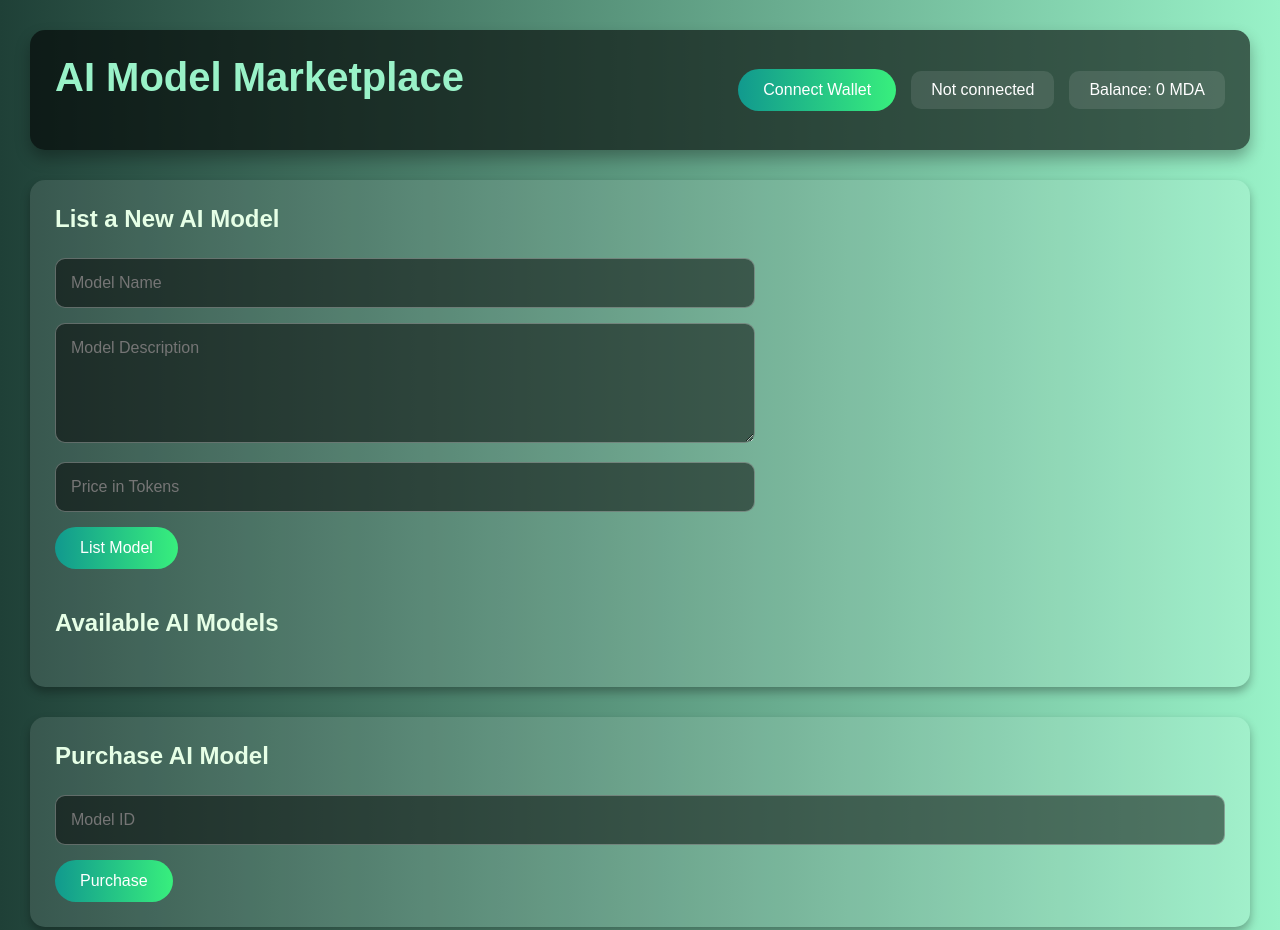
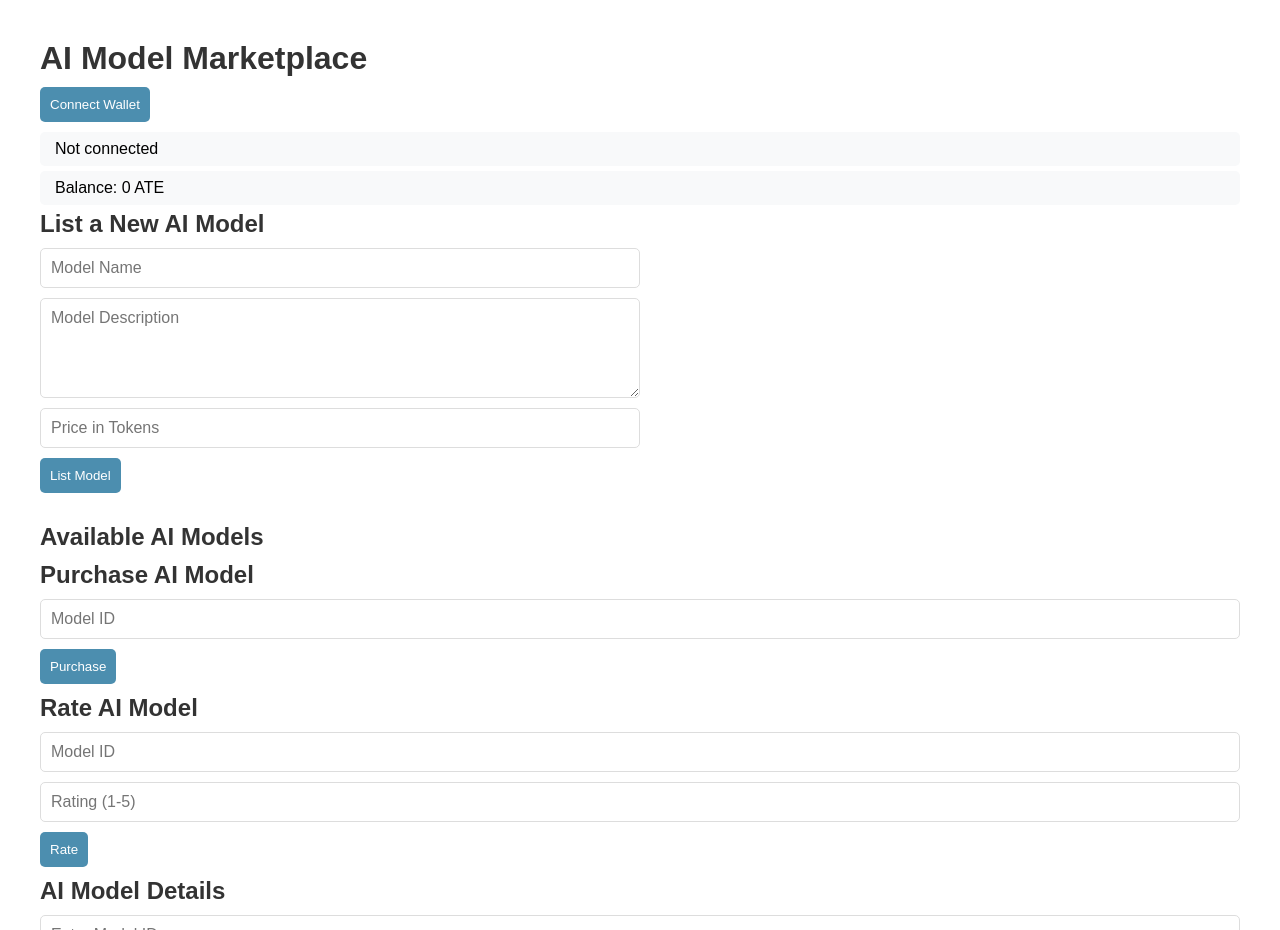
Before and after one commit to Mad1xxopp/AS-MDA-BT4, a plain HTML site: page index.html in a window 1280 px wide. Shown: the top 930 px of the page. Drawn offline with Linux system fonts and the light colour scheme; a script that the page names is missing.

Commit message:
Первый коммит

```diff
--- a/hardhat.config.js
+++ b/hardhat.config.js
@@ -14,7 +14,4 @@ module.exports = {
       ],
     },
   },
-  etherscan: {
-    apiKey: `${process.env.PROCESS_API}`,
-  },
 };
--- a/index.html
+++ b/index.html
@@ -7,87 +7,61 @@
     <script src="https://cdn.jsdelivr.net/npm/web3@latest/dist/web3.min.js"></script>
     <script src="https://cdnjs.cloudflare.com/ajax/libs/ethers/5.7.2/ethers.umd.min.js"></script>
     <link rel="stylesheet" href="style.css" />
+    <style>
+      body {
+        background-color: white;
+        font-family: Arial, sans-serif;
+        margin: 20px;
+      }
+      h1, h2 {
+        margin-bottom: 10px;
+      }
+      input, textarea, button {
+        display: block;
+        margin: 10px 0;
+        padding: 10px;
+      }
+    </style>
   </head>
   <body>
-    <header>
     <h1>AI Model Marketplace</h1>
     <button id="connectWalletBtn">Connect Wallet</button>
     <p id="walletStatus">Not connected</p>
-      <p id="tokenBalance">Balance: 0 MDA</p>
-    </header>
+    <p id="tokenBalance">Balance: 0 ATE</p>
 
-    <section id="list-model">
+    <h2>List a New AI Model</h2>
     <form id="listModelForm">
-        <h1>List a New AI Model</h1>
       <input type="text" id="modelName" placeholder="Model Name" required />
-        <textarea
-          id="modelDescription"
-          placeholder="Model Description"
-          required
-        ></textarea>
-        <input
-          type="number"
-          id="modelPrice"
-          placeholder="Price in Tokens"
-          required
-        />
+      <textarea id="modelDescription" placeholder="Model Description" required></textarea>
+      <input type="number" id="modelPrice" placeholder="Price in Tokens" required />
       <button type="submit">List Model</button>
     </form>
 
-      <div id="modelsList">
-        <h1>Available AI Models</h1>
+    <h2>Available AI Models</h2>
     <ul id="modelsContainer"></ul>
-      </div>
-    </section>
 
-    <section id="purchase-model">
     <h2>Purchase AI Model</h2>
-      <input
-        type="number"
-        id="purchase-model-id"
-        placeholder="Model ID"
-        min="1"
-        required
-      />
+    <input type="number" id="purchase-model-id" placeholder="Model ID" min="1" required />
     <button id="purchase-button">Purchase</button>
     <p id="purchase-status" style="color: green; display: none"></p>
-    </section>
 
-    <section id="rate-model">
     <h2>Rate AI Model</h2>
     <input type="number" id="rate-model-id" placeholder="Model ID" />
-      <input
-        type="number"
-        id="rate-value"
-        placeholder="Rating (1-5)"
-        min="1"
-        max="5"
-      />
+    <input type="number" id="rate-value" placeholder="Rating (1-5)" min="1" max="5" />
     <button id="rate-button">Rate</button>
-    </section>
 
-    <section id="model-details">
     <h2>AI Model Details</h2>
     <input type="number" id="model-id-input" placeholder="Enter Model ID" />
     <button id="model_button">Get Details</button>
 
     <div id="model-info" style="display: none">
       <p><strong>Name:</strong> <span id="model-name"></span></p>
-        <p>
-          <strong>Description:</strong> <span id="model-description"></span>
-        </p>
+      <p><strong>Description:</strong> <span id="model-description"></span></p>
       <p><strong>Price:</strong> <span id="model-price"></span> tokens</p>
       <p><strong>Creator:</strong> <span id="model-creator"></span></p>
-        <p>
-          <strong>Average Rating:</strong>
-          <span id="model-average-rating"></span>/5
-        </p>
-        <p>
-          <strong>Number of Ratings:</strong>
-          <span id="model-ratings-count"></span>
-        </p>
+      <p><strong>Average Rating:</strong> <span id="model-average-rating"></span>/5</p>
+      <p><strong>Number of Ratings:</strong> <span id="model-ratings-count"></span></p>
     </div>
-    </section>
 
     <script type="module" src="contractABI.js"></script>
     <script type="module" src="models.js"></script>
--- a/style.css
+++ b/style.css
@@ -2,140 +2,124 @@
   margin: 0;
   padding: 0;
   box-sizing: border-box;
-  font-family: 'Poppins', sans-serif;
+  font-family: Arial, sans-serif;
 }
 
 body {
-  background: linear-gradient(to right, #1f4037, #99f2c8);
-  color: #fff;
-  padding: 30px;
+  background-color: #f5f5f5;
+  padding: 20px;
 }
 
 header {
-  background: rgba(0, 0, 0, 0.6);
-  padding: 25px;
-  border-radius: 15px;
-  box-shadow: 0 8px 15px rgba(0, 0, 0, 0.3);
-  margin-bottom: 30px;
+  background-color: #fff;
+  padding: 20px;
+  border-radius: 10px;
+  box-shadow: 0 2px 5px rgba(0, 0, 0, 0.1);
+  margin-bottom: 20px;
   display: flex;
   justify-content: space-between;
   align-items: center;
   flex-wrap: wrap;
-  gap: 15px;
+  gap: 10px;
 }
 
 header h1 {
-  color: #99f2c8;
-  font-weight: 700;
-  font-size: 2.5rem;
+  color: #333;
   margin-right: auto;
 }
 
 section {
-  background: rgba(255, 255, 255, 0.1);
-  padding: 25px;
-  border-radius: 15px;
-  box-shadow: 0 5px 10px rgba(0, 0, 0, 0.3);
-  margin-bottom: 30px;
+  background-color: #fff;
+  padding: 20px;
+  border-radius: 10px;
+  box-shadow: 0 2px 5px rgba(0, 0, 0, 0.1);
+  margin-bottom: 20px;
 }
 
 h1,
 h2 {
-  color: #e6ffe6;
-  margin-bottom: 25px;
+  color: #333;
+  margin-bottom: 20px;
 }
 
 button {
-  background: linear-gradient(to right, #11998e, #38ef7d);
-  color: #fff;
-  padding: 12px 25px;
+  background-color: #4c8eaf;
+  color: white;
+  padding: 10px 20px;
   border: none;
-  border-radius: 25px;
+  border-radius: 5px;
   cursor: pointer;
-  font-size: 1rem;
-  transition: all 0.3s ease;
+  transition: background-color 0.3s;
 }
 
 button:hover {
-  background: linear-gradient(to right, #38ef7d, #11998e);
-  transform: translateY(-3px);
-  box-shadow: 0 5px 15px rgba(0, 0, 0, 0.3);
+  background-color: #4c8eaf;
 }
 
 input,
 textarea {
   width: 100%;
-  padding: 15px;
-  margin-bottom: 15px;
-  border: 1px solid rgba(255, 255, 255, 0.3);
-  background: rgba(0, 0, 0, 0.5);
-  border-radius: 10px;
-  color: #fff;
-  font-size: 1rem;
+  padding: 10px;
+  margin-bottom: 10px;
+  border: 1px solid #ddd;
+  border-radius: 5px;
+  font-size: 16px;
 }
 
 textarea {
-  height: 120px;
+  height: 100px;
   resize: vertical;
 }
 
 #listModelForm {
-  max-width: 700px;
-  margin-bottom: 40px;
+  max-width: 600px;
+  margin-bottom: 30px;
 }
 
 #modelsContainer {
   display: grid;
-  grid-template-columns: repeat(2, 1fr);
-  gap: 25px;
+  grid-template-columns: repeat(auto-fill, minmax(300px, 1fr));
+  gap: 20px;
   list-style: none;
 }
 
 .model-card {
-  background: rgba(255, 255, 255, 0.1);
-  padding: 25px;
-  border-radius: 15px;
-  box-shadow: 0 8px 15px rgba(0, 0, 0, 0.3);
-  transition: transform 0.3s ease, box-shadow 0.3s ease;
-}
-
-.model-card:hover {
-  transform: translateY(-5px);
-  box-shadow: 0 12px 20px rgba(0, 0, 0, 0.4);
+  background-color: #fff;
+  padding: 20px;
+  border-radius: 10px;
+  box-shadow: 0 2px 5px rgba(0, 0, 0, 0.1);
 }
 
 .model-card h3 {
-  color: #99f2c8;
-  margin-bottom: 15px;
-  font-size: 1.8rem;
+  color: #333;
+  margin-bottom: 10px;
 }
 
 .model-card p {
-  color: #d1ffd1;
-  margin-bottom: 12px;
-  font-size: 0.95rem;
+  color: #666;
+  margin-bottom: 8px;
+  font-size: small;
 }
 
 .model-details {
-  background: rgba(0, 0, 0, 0.4);
-  padding: 20px;
-  border-radius: 10px;
-  margin-top: 15px;
+  background-color: #f9f9f9;
+  padding: 15px;
+  border-radius: 5px;
+  margin-top: 10px;
 }
 
 .model-id {
-  color: #cccccc;
-  font-size: 0.85em;
-  margin-top: 12px;
+  color: #999;
+  font-size: 0.9em;
+  margin-top: 10px;
 }
 
 #walletStatus,
 #tokenBalance {
-  background: rgba(255, 255, 255, 0.1);
-  padding: 10px 20px;
-  border-radius: 10px;
-  margin: 10px 0;
-  color: #fff;
+  background-color: #f8f9fa;
+  padding: 8px 15px;
+  border-radius: 5px;
+  margin: 5px 0;
 }
 
 @media (max-width: 768px) {
```
Also changed, not shown: test/Lock.js (+1 -9 lines), image-1.png (added), image.png (added), 3 other files. Lines whose indentation alone changed are shown as unchanged.
